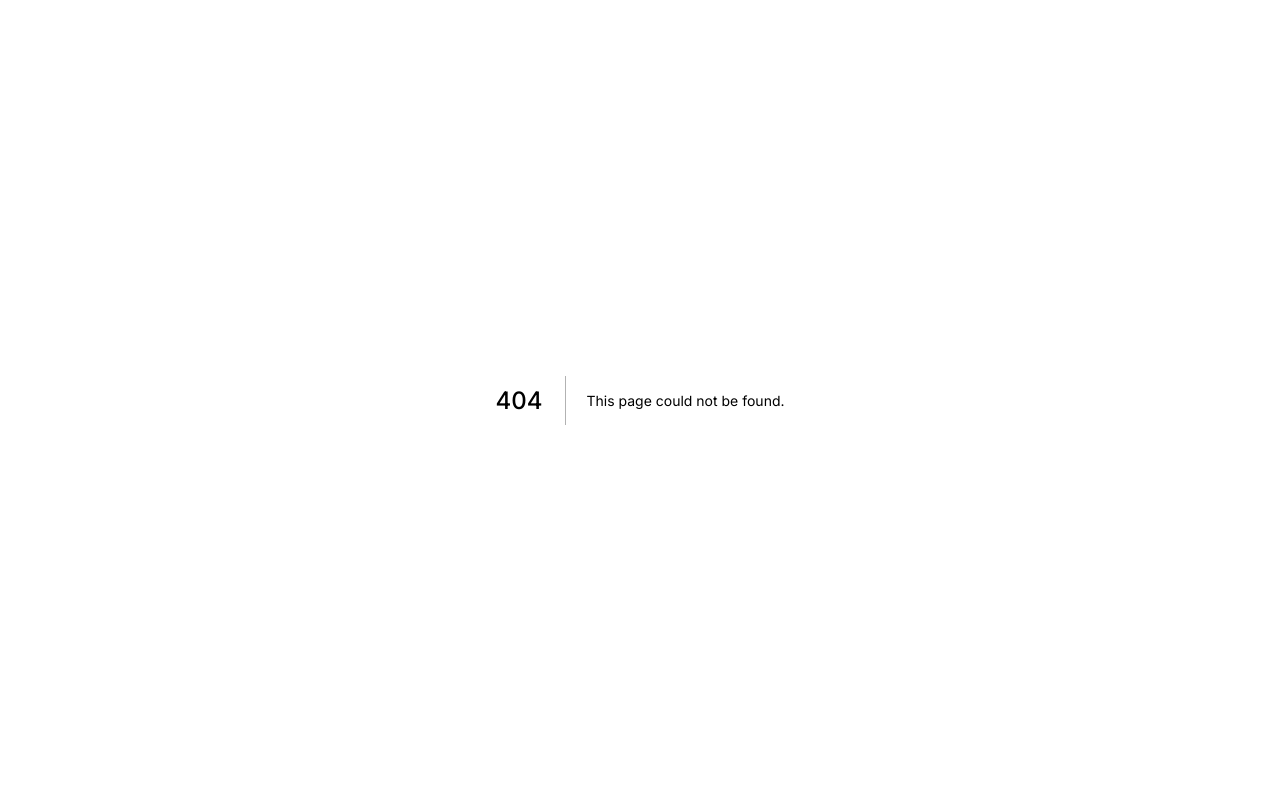
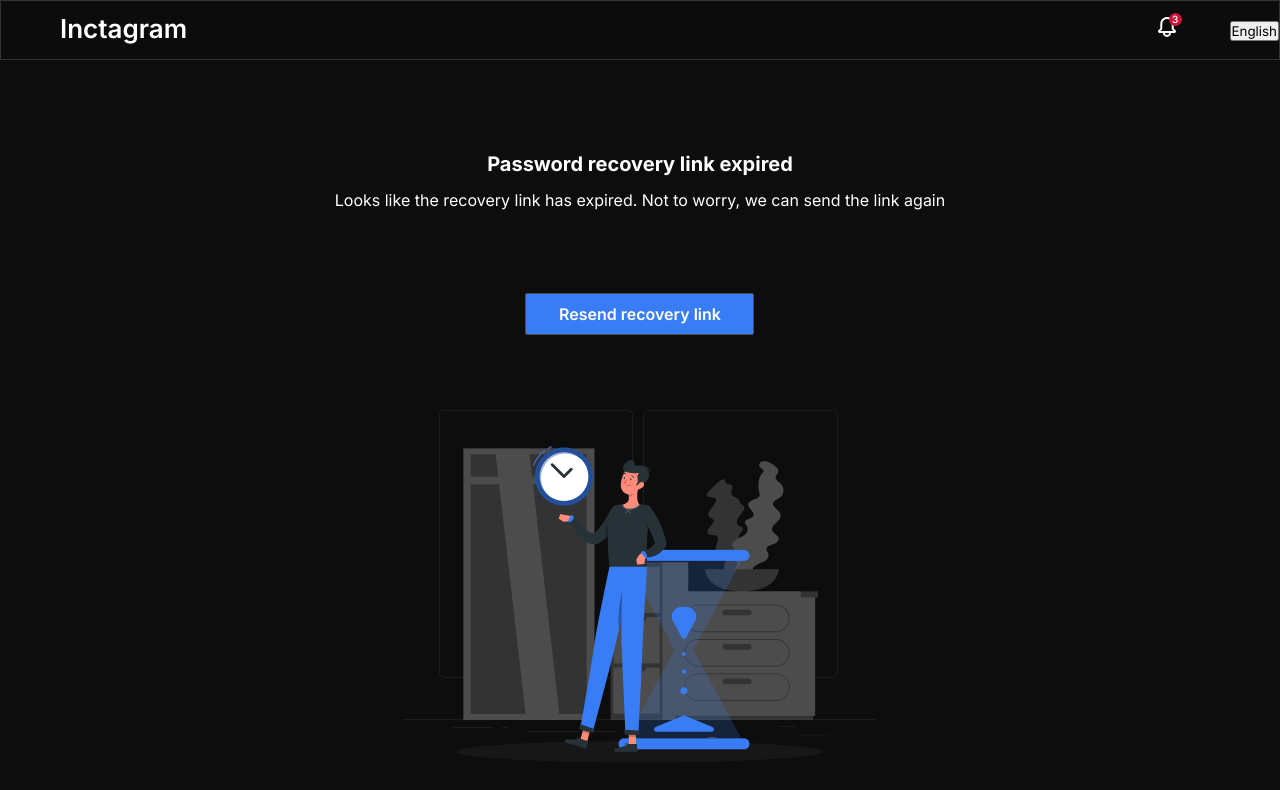
Before and after one commit to FightersForJustice/inctagram, a Next.js app: page /auth/failed-recovery in a window 1280 px wide. Before the commit this address had no page. Shown: the top 790 px of the page. Built offline with nearby package versions, Linux system fonts and the light colour scheme.

Commit message:
feat: create recovery result components

```diff
--- /dev/null
+++ b/components/auth/Failed/FailedRecovery.tsx
@@ -0,0 +1,54 @@
+import Image from 'next/image'
+import img from '../../../public/img/time-management.png'
+import { PageWrapper } from '@/components/PageWrapper/PageWrapper'
+import style from './FailedAuth.module.scss'
+import commonStyle from '../../../styles/Common.module.scss'
+import { MainButton } from '@/components/common/Buttons/Buttons'
+import { t } from 'i18next'
+import { useTranslation } from 'react-i18next'
+import { useRouter } from 'next/router'
+
+const FailedRecovery = () => {
+  const { t } = useTranslation()
+  const router = useRouter()
+
+  const handleResendEmail = () => {
+    router.push('/auth/forgot-password')
+  }
+
+  return (
+    <PageWrapper>
+      <div className={commonStyle.container}>
+        <div className={style.item}>
+          <div className={style.textBlock}>
+            <h1 className={commonStyle.title}>{'Password recovery link expired'}</h1>
+            <p className={commonStyle.text}>{'Looks like the recovery link has expired. Not to worry, we can send the link again'}</p>
+          </div>
+          <div>
+            <MainButton
+              title={'Resend recovery link'}
+              onClick={handleResendEmail}
+              disabled={false}
+              style={{ width: '229px' }}
+            />
+          </div>
+          <div style={{ position: 'relative', height: '291px' }}>
+            <Image
+              alt="failed registration"
+              src={img}
+              placeholder="blur"
+              quality={100}
+              sizes="(max-width: 808px) 50vw, 100vw"
+              style={{
+                objectFit: 'cover',
+                position: 'static',
+              }}
+            />
+          </div>
+        </div>
+      </div>
+    </PageWrapper>
+  )
+}
+
+export default FailedRecovery
--- a/components/auth/NewPassword/checkRecoveryCode.ts
+++ b/components/auth/NewPassword/checkRecoveryCode.ts
@@ -12,6 +12,6 @@ export const CheckRecoveryCode = async (props: ICheckRecoveryCode) => {
         case 'FETCH_ERROR': setServerError(error.error);
         default: setServerError('A server error has occurred. Please try again');
       }
-      router.push('/auth/failed')
+      router.push('/auth/failed-recovery')
     })
 }
--- a/components/auth/NewPassword/createNewPassword.ts
+++ b/components/auth/NewPassword/createNewPassword.ts
@@ -8,7 +8,7 @@ export const CreateNewPassword = async (props: ICreateNewPassword) => {
   const response = await passwordCreateMutation({ recoveryCode, newPassword: password })
     .unwrap()
     .then(() => {
-      router.push('/auth/success')
+      router.push('/auth/success-recovery')
     })
     .catch((error: any) => {
       setIsSucceed(false)
--- /dev/null
+++ b/pages/auth/failed-recovery/index.tsx
@@ -0,0 +1,20 @@
+import { PageWrapper } from 'components/PageWrapper/PageWrapper'
+import { getLayout } from '@/components/Layout/Layout'
+import FailedRecovery from '@/components/auth/Failed/FailedRecovery'
+
+export const getStaticProps = async () => {
+  return {
+    props: {},
+  }
+}
+
+const FailedRecoveryPage = () => {
+  return (
+    <PageWrapper>
+      <FailedRecovery></FailedRecovery>
+    </PageWrapper>
+  )
+}
+
+FailedRecoveryPage.getLayout = getLayout
+export default FailedRecoveryPage
```
Also changed, not shown: components/auth/Success/SuccessRecovery.tsx (added, +47 -0 lines), pages/auth/success-recovery/index.tsx (added, +20 -0 lines).
